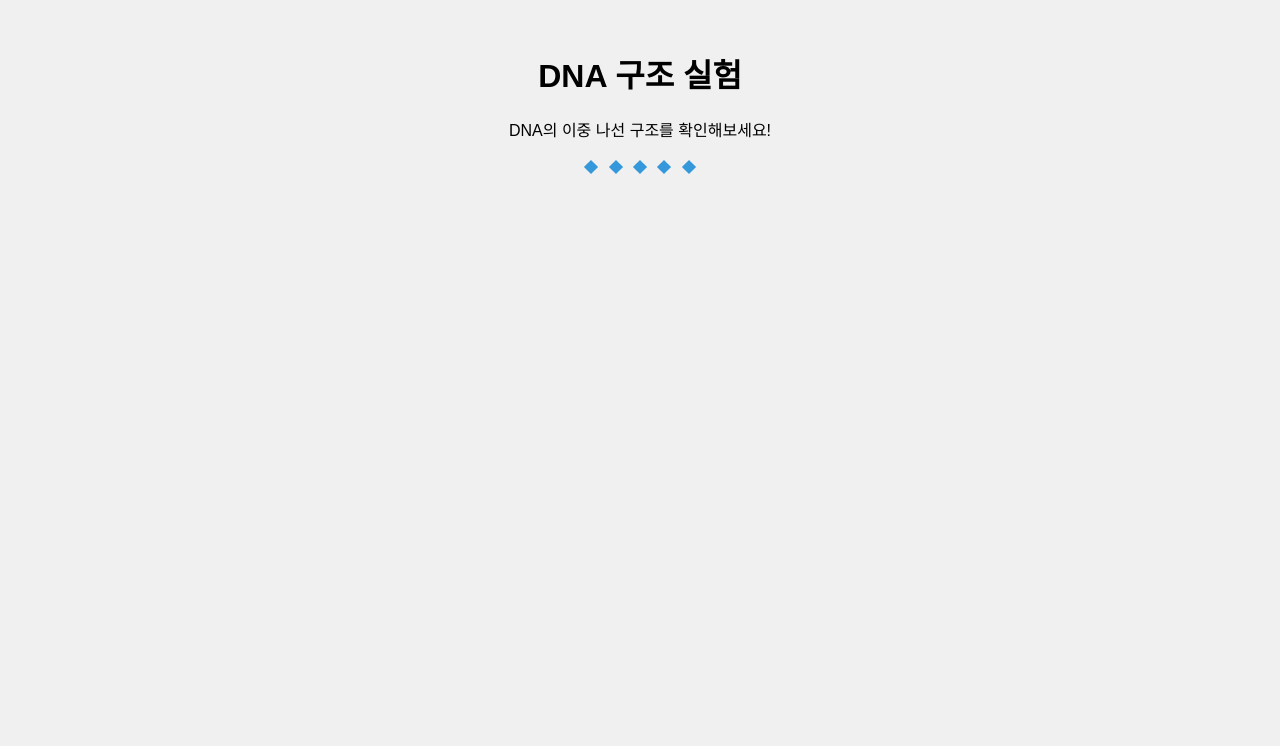
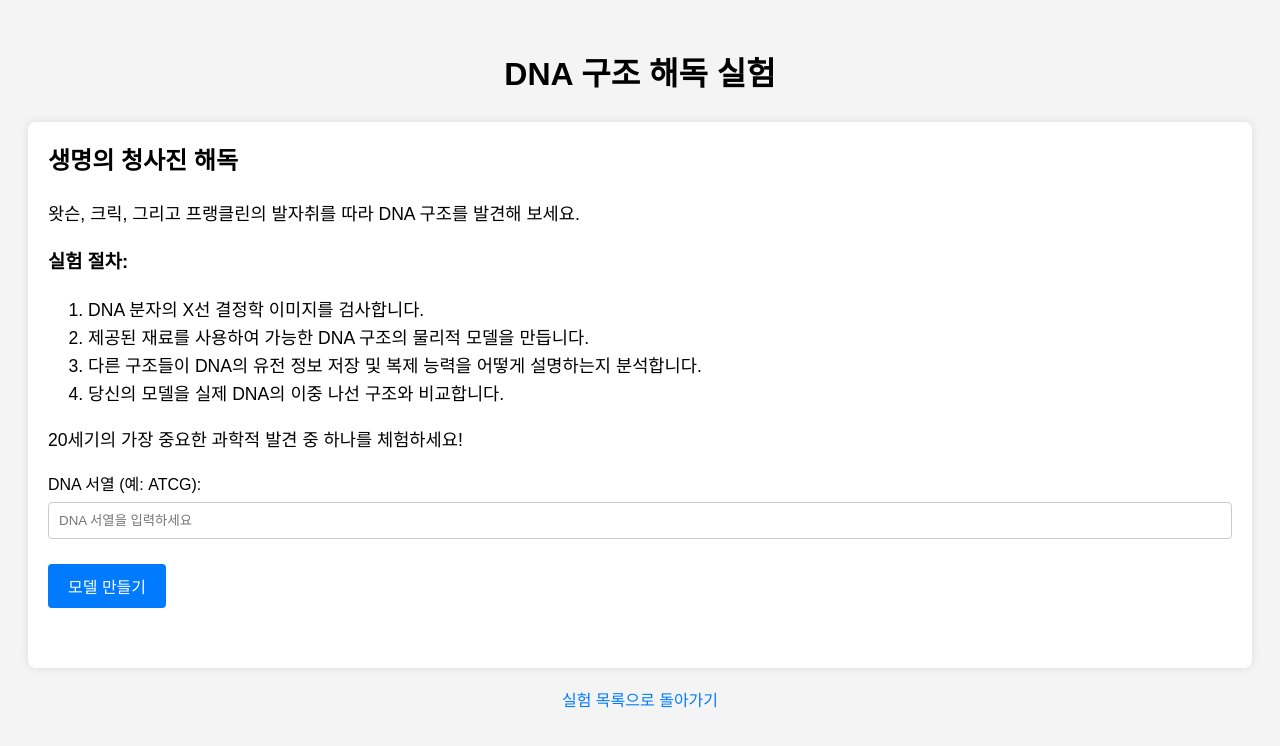
Before and after one commit to Reasonofmoon/science-labs, a website: page experiments/dna-structure.html in a window 1280 px wide. Drawn offline with Linux system fonts and the light colour scheme.

Commit message:
Update dna-structure.html

```diff
--- a/experiments/dna-structure.html
+++ b/experiments/dna-structure.html
@@ -3,35 +3,140 @@
 <head>
     <meta charset="UTF-8">
     <meta name="viewport" content="width=device-width, initial-scale=1.0">
-    <title>DNA 구조 실험</title>
+    <title>DNA 구조 해독 실험</title>
     <style>
         body {
             font-family: Arial, sans-serif;
+            line-height: 1.6;
+            padding: 20px;
+            background-color: #f4f4f4;
+        }
+        .header, .footer {
             text-align: center;
-            background-color: #f0f0f0;
+            margin: 20px 0;
         }
-        .container {
-            margin-top: 50px;
+        .experiment-details {
+            background: white;
+            padding: 20px;
+            margin: 20px 0;
+            border-radius: 8px;
+            box-shadow: 0 0 10px rgba(0, 0, 0, 0.1);
         }
-        .helix {
+        .experiment-details h2 {
+            margin-top: 0;
+        }
+        .experiment-details p, .experiment-details ol {
+            font-size: 1.1em;
+        }
+        .experiment-details .result {
+            margin-top: 20px;
+        }
+        .experiment-details button {
+            padding: 10px 20px;
+            font-size: 1em;
+            margin-top: 10px;
+            cursor: pointer;
+            background-color: #007BFF;
+            color: white;
+            border: none;
+            border-radius: 4px;
+        }
+        .footer a {
+            color: #007BFF;
+            text-decoration: none;
+        }
+        #dna-model {
+            display: flex;
+            justify-content: center;
+            margin-top: 20px;
+        }
+        .nucleotide {
+            width: 30px;
+            height: 30px;
+            background-color: #ffab00;
+            margin: 5px;
+            border-radius: 50%;
             display: inline-block;
-            width: 10px;
-            height: 10px;
-            background-color: #3498db;
-            margin: 5px;
-            transform: rotate(45deg);
+            transition: transform 0.5s;
+        }
+        .adenine { background-color: #ffab00; }
+        .thymine { background-color: #007BFF; }
+        .cytosine { background-color: #00C853; }
+        .guanine { background-color: #D50000; }
+        .input-group {
+            margin-bottom: 15px;
+        }
+        .input-group label {
+            display: block;
+            margin-bottom: 5px;
+        }
+        .input-group input {
+            width: calc(100% - 22px);
+            padding: 10px;
+            border: 1px solid #ccc;
+            border-radius: 4px;
         }
     </style>
 </head>
 <body>
-    <div class="container">
-        <h1>DNA 구조 실험</h1>
-        <p>DNA의 이중 나선 구조를 확인해보세요!</p>
-        <div class="helix"></div>
-        <div class="helix"></div>
-        <div class="helix"></div>
-        <div class="helix"></div>
-        <div class="helix"></div>
-    </div>
+    <header class="header">
+        <h1>DNA 구조 해독 실험</h1>
+    </header>
+    <main class="main-content">
+        <section class="experiment-details">
+            <h2>생명의 청사진 해독</h2>
+            <p>왓슨, 크릭, 그리고 프랭클린의 발자취를 따라 DNA 구조를 발견해 보세요.</p>
+            <h3>실험 절차:</h3>
+            <ol>
+                <li>DNA 분자의 X선 결정학 이미지를 검사합니다.</li>
+                <li>제공된 재료를 사용하여 가능한 DNA 구조의 물리적 모델을 만듭니다.</li>
+                <li>다른 구조들이 DNA의 유전 정보 저장 및 복제 능력을 어떻게 설명하는지 분석합니다.</li>
+                <li>당신의 모델을 실제 DNA의 이중 나선 구조와 비교합니다.</li>
+            </ol>
+            <p>20세기의 가장 중요한 과학적 발견 중 하나를 체험하세요!</p>
+            <div class="input-group">
+                <label for="sequence">DNA 서열 (예: ATCG):</label>
+                <input type="text" id="sequence" placeholder="DNA 서열을 입력하세요">
+            </div>
+            <button onclick="buildDnaModel()">모델 만들기</button>
+            <div id="dna-model"></div>
+            <div class="result" id="result"></div>
+        </section>
+    </main>
+    <footer class="footer">
+        <a href="../index.html">실험 목록으로 돌아가기</a>
+    </footer>
+
+    <script>
+        function buildDnaModel() {
+            const sequence = document.getElementById('sequence').value.toUpperCase();
+            const modelContainer = document.getElementById('dna-model');
+            const resultDiv = document.getElementById('result');
+            modelContainer.innerHTML = '';
+
+            if (!/^[ATCG]+$/.test(sequence)) {
+                resultDiv.innerHTML = '<p>올바른 DNA 서열을 입력하세요. (A, T, C, G 만 포함)</p>';
+                return;
+            }
+
+            const nucleotideColors = {
+                A: 'adenine',
+                T: 'thymine',
+                C: 'cytosine',
+                G: 'guanine'
+            };
+
+            for (let i = 0; i < sequence.length; i++) {
+                const nucleotide = document.createElement('div');
+                nucleotide.className = `nucleotide ${nucleotideColors[sequence[i]]}`;
+                modelContainer.appendChild(nucleotide);
+                setTimeout(() => {
+                    nucleotide.style.transform = `translateY(${i * -35}px)`;
+                }, i * 100);
+            }
+
+            resultDiv.innerHTML = '<p>입력한 서열에 따라 DNA 모델이 생성되었습니다!</p>';
+        }
+    </script>
 </body>
 </html>
```
